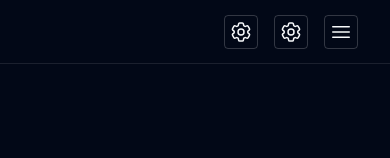
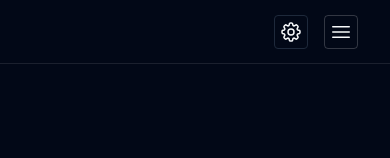
Before and after one commit to davi-souzadev/my-portfolio, a React (Vite) app: page / in a window 390 px wide. Shown: the top 158 px of the page. Built offline with nearby package versions, Linux system fonts and the light colour scheme.

Commit message:
refactor: svg

```diff
--- a/src/components/Navbar/index.tsx
+++ b/src/components/Navbar/index.tsx
@@ -7,24 +7,41 @@ import {
   DropdownMenuSeparator,
   DropdownMenuTrigger,
 } from "@/components/ui/dropdown-menu"
+import { useTheme } from "@/components/ThemeProvider"
 
 export function Navbar() {
   const [isOptionsOpen, setIsOptionOpen] = useState(false)
-  const [isMenuOpen, setIsMenuOpen] = useState(false)
+  const { setTheme } = useTheme()
 
   function toggleOpenOptions() {
     setIsOptionOpen(!isOptionsOpen)
   }
-  function toggleNavbarOptions() {
-    setIsMenuOpen(!isMenuOpen)
-  }
 
   return (
     <nav className="bg-transparent ">
-      <div className="max-w-6xl mx-auto px-4 border-b-[1px] border-gray-100 border-opacity-10 h-16">
-        <div className="flex justify-between">
-          <div className="hidden md:flex space-x-4">
-            <a href="">Davi Souza</a>
+      <div className="w-dvw mx-auto px-4 border-b-[1px] border-gray-100 border-opacity-10 h-16 flex items-center justify-around">
+        <div className="flex">
+          <div className="hidden md:flex space-x-1 items-center font-bold text-2xl">
+            <a
+              href="#about"
+              className="flex"
+            >
+              <svg
+                xmlns="http://www.w3.org/2000/svg"
+                fill="none"
+                viewBox="0 0 24 24"
+                strokeWidth={1.5}
+                stroke="currentColor"
+                className="w-8 h-8"
+              >
+                <path
+                  strokeLinecap="round"
+                  strokeLinejoin="round"
+                  d="m6.75 7.5 3 2.25-3 2.25m4.5 0h3m-9 8.25h13.5A2.25 2.25 0 0 0 21 18V6a2.25 2.25 0 0 0-2.25-2.25H5.25A2.25 2.25 0 0 0 3 6v12a2.25 2.25 0 0 0 2.25 2.25Z"
+                />
+              </svg>
+              Davi Souza
+            </a>
           </div>
         </div>
 
@@ -56,15 +73,16 @@ export function Navbar() {
         </div>
 
         <div className="md:hidden w-full h-full flex justify-end items-center">
-          <button
-            className="border-[1px] p-1 rounded border-gray-100 border-opacity-20 mr-4"
-            onClick={toggleOpenOptions}
+          <DropdownMenu
+            open={isOptionsOpen}
+            onOpenChange={toggleOpenOptions}
           >
+            <DropdownMenuTrigger className="border-[1px] p-1 rounded  mr-4">
               <svg
                 xmlns="http://www.w3.org/2000/svg"
                 fill="none"
                 viewBox="0 0 24 24"
-              stroke-width="1.5"
+                strokeWidth={1.5}
                 stroke="currentColor"
                 className={`w-6 h-6 ${
                   isOptionsOpen
@@ -73,59 +91,98 @@ export function Navbar() {
                 }`}
               >
                 <path
-                stroke-linecap="round"
-                stroke-linejoin="round"
-                d="M9.594 3.94c.09-.542.56-.94 1.11-.94h2.593c.55 0 1.02.398 1.11.94l.213 1.281c.063.374.313.686.645.87.074.04.147.083.22.127.325.196.72.257 1.075.124l1.217-.456a1.125 1.125 0 0 1 1.37.49l1.296 2.247a1.125 1.125 0 0 1-.26 1.431l-1.003.827c-.293.241-.438.613-.43.992a7.723 7.723 0 0 1 0 .255c-.008.378.137.75.43.991l1.004.827c.424.35.534.955.26 1.43l-1.298 2.247a1.125 1.125 0 0 1-1.369.491l-1.217-.456c-.355-.133-.75-.072-1.076.124a6.47 6.47 0 0 1-.22.128c-.331.183-.581.495-.644.869l-.213 1.281c-.09.543-.56.94-1.11.94h-2.594c-.55 0-1.019-.398-1.11-.94l-.213-1.281c-.062-.374-.312-.686-.644-.87a6.52 6.52 0 0 1-.22-.127c-.325-.196-.72-.257-1.076-.124l-1.217.456a1.125 1.125 0 0 1-1.369-.49l-1.297-2.247a1.125 1.125 0 0 1 .26-1.431l1.004-.827c.292-.24.437-.613.43-.991a6.932 6.932 0 0 1 0-.255c.007-.38-.138-.751-.43-.992l-1.004-.827a1.125 1.125 0 0 1-.26-1.43l1.297-2.247a1.125 1.125 0 0 1 1.37-.491l1.216.456c.356.133.751.072 1.076-.124.072-.044.146-.086.22-.128.332-.183.582-.495.644-.869l.214-1.28Z"
+                  strokeLinecap="round"
+                  strokeLinejoin="round"
+                  d="M10.343 3.94c.09-.542.56-.94 1.11-.94h1.093c.55 0 1.02.398 1.11.94l.149.894c.07.424.384.764.78.93.398.164.855.142 1.205-.108l.737-.527a1.125 1.125 0 0 1 1.45.12l.773.774c.39.389.44 1.002.12 1.45l-.527.737c-.25.35-.272.806-.107 1.204.165.397.505.71.93.78l.893.15c.543.09.94.559.94 1.109v1.094c0 .55-.397 1.02-.94 1.11l-.894.149c-.424.07-.764.383-.929.78-.165.398-.143.854.107 1.204l.527.738c.32.447.269 1.06-.12 1.45l-.774.773a1.125 1.125 0 0 1-1.449.12l-.738-.527c-.35-.25-.806-.272-1.203-.107-.398.165-.71.505-.781.929l-.149.894c-.09.542-.56.94-1.11.94h-1.094c-.55 0-1.019-.398-1.11-.94l-.148-.894c-.071-.424-.384-.764-.781-.93-.398-.164-.854-.142-1.204.108l-.738.527c-.447.32-1.06.269-1.45-.12l-.773-.774a1.125 1.125 0 0 1-.12-1.45l.527-.737c.25-.35.272-.806.108-1.204-.165-.397-.506-.71-.93-.78l-.894-.15c-.542-.09-.94-.56-.94-1.109v-1.094c0-.55.398-1.02.94-1.11l.894-.149c.424-.07.765-.383.93-.78.165-.398.143-.854-.108-1.204l-.526-.738a1.125 1.125 0 0 1 .12-1.45l.773-.773a1.125 1.125 0 0 1 1.45-.12l.737.527c.35.25.807.272 1.204.107.397-.165.71-.505.78-.929l.15-.894Z"
                 />
                 <path
-                stroke-linecap="round"
-                stroke-linejoin="round"
+                  strokeLinecap="round"
+                  strokeLinejoin="round"
                   d="M15 12a3 3 0 1 1-6 0 3 3 0 0 1 6 0Z"
                 />
               </svg>
-          </button>
-          <DropdownMenu>
-            <DropdownMenuTrigger
-              className="border-[1px] p-1 rounded border-gray-100 border-opacity-20 mr-4"
-              onClick={toggleOpenOptions}
+            </DropdownMenuTrigger>
+            <DropdownMenuContent className="mt-3">
+              <DropdownMenuLabel>Tema</DropdownMenuLabel>
+              <DropdownMenuItem
+                className="ml-4 text-base"
+                onClick={() => setTheme("dark")}
               >
                 <svg
                   xmlns="http://www.w3.org/2000/svg"
                   fill="none"
                   viewBox="0 0 24 24"
-                stroke-width="1.5"
+                  strokeWidth={1.5}
                   stroke="currentColor"
-                className={`w-6 h-6 ${
-                  isOptionsOpen
-                    ? "rotate-180 transition ease-in-out delay-100"
-                    : "-rotate-180 transition ease-in-out delay-100"
-                }`}
+                  className="w-5 h-5 mr-2"
                 >
                   <path
-                  stroke-linecap="round"
-                  stroke-linejoin="round"
-                  d="M9.594 3.94c.09-.542.56-.94 1.11-.94h2.593c.55 0 1.02.398 1.11.94l.213 1.281c.063.374.313.686.645.87.074.04.147.083.22.127.325.196.72.257 1.075.124l1.217-.456a1.125 1.125 0 0 1 1.37.49l1.296 2.247a1.125 1.125 0 0 1-.26 1.431l-1.003.827c-.293.241-.438.613-.43.992a7.723 7.723 0 0 1 0 .255c-.008.378.137.75.43.991l1.004.827c.424.35.534.955.26 1.43l-1.298 2.247a1.125 1.125 0 0 1-1.369.491l-1.217-.456c-.355-.133-.75-.072-1.076.124a6.47 6.47 0 0 1-.22.128c-.331.183-.581.495-.644.869l-.213 1.281c-.09.543-.56.94-1.11.94h-2.594c-.55 0-1.019-.398-1.11-.94l-.213-1.281c-.062-.374-.312-.686-.644-.87a6.52 6.52 0 0 1-.22-.127c-.325-.196-.72-.257-1.076-.124l-1.217.456a1.125 1.125 0 0 1-1.369-.49l-1.297-2.247a1.125 1.125 0 0 1 .26-1.431l1.004-.827c.292-.24.437-.613.43-.991a6.932 6.932 0 0 1 0-.255c.007-.38-.138-.751-.43-.992l-1.004-.827a1.125 1.125 0 0 1-.26-1.43l1.297-2.247a1.125 1.125 0 0 1 1.37-.491l1.216.456c.356.133.751.072 1.076-.124.072-.044.146-.086.22-.128.332-.183.582-.495.644-.869l.214-1.28Z"
+                    strokeLinecap="round"
+                    strokeLinejoin="round"
+                    d="M21.752 15.002A9.72 9.72 0 0 1 18 15.75c-5.385 0-9.75-4.365-9.75-9.75 0-1.33.266-2.597.748-3.752A9.753 9.753 0 0 0 3 11.25C3 16.635 7.365 21 12.75 21a9.753 9.753 0 0 0 9.002-5.998Z"
                   />
+                </svg>
+                Escuro
+              </DropdownMenuItem>
+              <DropdownMenuItem
+                className="ml-4 text-base"
+                onClick={() => setTheme("light")}
+              >
+                <svg
+                  xmlns="http://www.w3.org/2000/svg"
+                  fill="none"
+                  viewBox="0 0 24 24"
+                  strokeWidth={1.5}
+                  stroke="currentColor"
+                  className="w-5 h-5 mr-2"
+                >
                   <path
-                  stroke-linecap="round"
-                  stroke-linejoin="round"
-                  d="M15 12a3 3 0 1 1-6 0 3 3 0 0 1 6 0Z"
+                    strokeLinecap="round"
+                    strokeLinejoin="round"
+                    d="M12 3v2.25m6.364.386-1.591 1.591M21 12h-2.25m-.386 6.364-1.591-1.591M12 18.75V21m-4.773-4.227-1.591 1.591M5.25 12H3m4.227-4.773L5.636 5.636M15.75 12a3.75 3.75 0 1 1-7.5 0 3.75 3.75 0 0 1 7.5 0Z"
+                  />
+                </svg>
+                Claro
+              </DropdownMenuItem>
+
+              <DropdownMenuSeparator className="" />
+
+              <DropdownMenuLabel>Idioma</DropdownMenuLabel>
+              <DropdownMenuItem className="ml-4 text-base">Português</DropdownMenuItem>
+              <DropdownMenuItem className="ml-4 text-base">Inglês</DropdownMenuItem>
+            </DropdownMenuContent>
+          </DropdownMenu>
+
+          <DropdownMenu>
+            <DropdownMenuTrigger className="border-[1px] p-1 rounded border-gray-100 border-opacity-20 mr-4">
+              <svg
+                xmlns="http://www.w3.org/2000/svg"
+                fill="none"
+                viewBox="0 0 24 24"
+                strokeWidth={1.5}
+                stroke="currentColor"
+                className="w-6 h-6"
+              >
+                <path
+                  strokeLinecap="round"
+                  strokeLinejoin="round"
+                  d="M3.75 6.75h16.5M3.75 12h16.5m-16.5 5.25h16.5"
                 />
               </svg>
             </DropdownMenuTrigger>
-            <DropdownMenuContent className="w-dvw bg-neutral-900 text-white border-none border-b-[1px] rounded-b-lg mt-3">
+            <DropdownMenuContent className=" border-none border-b-[1px] rounded-b-lg mt-3">
               <DropdownMenuItem className="ml-4 text-base">
                 <svg
                   xmlns="http://www.w3.org/2000/svg"
                   fill="none"
                   viewBox="0 0 24 24"
-                  stroke-width="1.5"
+                  strokeWidth={1.5}
                   stroke="currentColor"
                   className="w-4 h-4 mr-2"
                 >
                   <path
-                    stroke-linecap="round"
-                    stroke-linejoin="round"
+                    strokeLinecap="round"
+                    strokeLinejoin="round"
                     d="M12 6.042A8.967 8.967 0 0 0 6 3.75c-1.052 0-2.062.18-3 .512v14.25A8.987 8.987 0 0 1 6 18c2.305 0 4.408.867 6 2.292m0-14.25a8.966 8.966 0 0 1 6-2.292c1.052 0 2.062.18 3 .512v14.25A8.987 8.987 0 0 0 18 18a8.967 8.967 0 0 0-6 2.292m0-14.25v14.25"
                   />
                 </svg>
@@ -137,13 +194,13 @@ export function Navbar() {
                   xmlns="http://www.w3.org/2000/svg"
                   fill="none"
                   viewBox="0 0 24 24"
-                  stroke-width="1.5"
+                  strokeWidth={1.5}
                   stroke="currentColor"
                   className="w-4 h-4 mr-2"
                 >
                   <path
-                    stroke-linecap="round"
-                    stroke-linejoin="round"
+                    strokeLinecap="round"
+                    strokeLinejoin="round"
                     d="M2.25 12.75V12A2.25 2.25 0 0 1 4.5 9.75h15A2.25 2.25 0 0 1 21.75 12v.75m-8.69-6.44-2.12-2.12a1.5 1.5 0 0 0-1.061-.44H4.5A2.25 2.25 0 0 0 2.25 6v12a2.25 2.25 0 0 0 2.25 2.25h15A2.25 2.25 0 0 0 21.75 18V9a2.25 2.25 0 0 0-2.25-2.25h-5.379a1.5 1.5 0 0 1-1.06-.44Z"
                   />
                 </svg>
@@ -156,89 +213,14 @@ export function Navbar() {
                   xmlns="http://www.w3.org/2000/svg"
                   fill="none"
                   viewBox="0 0 24 24"
-                  stroke-width="1.5"
+                  strokeWidth={1.5}
                   stroke="currentColor"
                   className="w-4 h-4 mr-2"
                 >
                   <path
-                    stroke-linecap="round"
-                    stroke-linejoin="round"
-                    d="M20.25 3.75v4.5m0-4.5h-4.5m4.5 0-6 6m3 12c-8.284 0-15-6.716-15-15V4.5A2.25 2.25 0 0 1 4.5 2.25h1.372c.516 0 .966.351 1.091.852l1.106 4.423c.11.44-.054.902-.417 1.173l-1.293.97a1.062 1.062 0 0 0-.38 1.21 12.035 12.035 0 0 0 7.143 7.143c.441.162.928-.004 1.21-.38l.97-1.293a1.125 1.125 0 0 1 1.173-.417l4.423 1.106c.5.125.852.575.852 1.091V19.5a2.25 2.25 0 0 1-2.25 2.25h-2.25Z"
-                  />
-                </svg>
-
-                <a href="#contact">Contato</a>
-              </DropdownMenuItem>
-            </DropdownMenuContent>
-          </DropdownMenu>
-          <DropdownMenu>
-            <DropdownMenuTrigger className="border-[1px] p-1 rounded border-gray-100 border-opacity-20 mr-4">
-              <svg
-                xmlns="http://www.w3.org/2000/svg"
-                fill="none"
-                viewBox="0 0 24 24"
-                stroke-width="1.5"
-                stroke="currentColor"
-                className="w-6 h-6"
-              >
-                <path
-                  stroke-linecap="round"
-                  stroke-linejoin="round"
-                  d="M3.75 6.75h16.5M3.75 12h16.5m-16.5 5.25h16.5"
-                />
-              </svg>
-            </DropdownMenuTrigger>
-            <DropdownMenuContent className="w-dvw bg-neutral-900 text-white border-none border-b-[1px] rounded-b-lg mt-3">
-              <DropdownMenuItem className="ml-4 text-base">
-                <svg
-                  xmlns="http://www.w3.org/2000/svg"
-                  fill="none"
-                  viewBox="0 0 24 24"
-                  stroke-width="1.5"
-                  stroke="currentColor"
-                  className="w-4 h-4 mr-2"
-                >
-                  <path
-                    stroke-linecap="round"
-                    stroke-linejoin="round"
-                    d="M12 6.042A8.967 8.967 0 0 0 6 3.75c-1.052 0-2.062.18-3 .512v14.25A8.987 8.987 0 0 1 6 18c2.305 0 4.408.867 6 2.292m0-14.25a8.966 8.966 0 0 1 6-2.292c1.052 0 2.062.18 3 .512v14.25A8.987 8.987 0 0 0 18 18a8.967 8.967 0 0 0-6 2.292m0-14.25v14.25"
-                  />
-                </svg>
-
-                <a href="#about">Sobre</a>
-              </DropdownMenuItem>
-              <DropdownMenuItem className="ml-4 text-base">
-                <svg
-                  xmlns="http://www.w3.org/2000/svg"
-                  fill="none"
-                  viewBox="0 0 24 24"
-                  stroke-width="1.5"
-                  stroke="currentColor"
-                  className="w-4 h-4 mr-2"
-                >
-                  <path
-                    stroke-linecap="round"
-                    stroke-linejoin="round"
-                    d="M2.25 12.75V12A2.25 2.25 0 0 1 4.5 9.75h15A2.25 2.25 0 0 1 21.75 12v.75m-8.69-6.44-2.12-2.12a1.5 1.5 0 0 0-1.061-.44H4.5A2.25 2.25 0 0 0 2.25 6v12a2.25 2.25 0 0 0 2.25 2.25h15A2.25 2.25 0 0 0 21.75 18V9a2.25 2.25 0 0 0-2.25-2.25h-5.379a1.5 1.5 0 0 1-1.06-.44Z"
-                  />
-                </svg>
-
-                <a href="#projects">Projetos</a>
-              </DropdownMenuItem>
-
-              <DropdownMenuItem className="ml-4 text-base">
-                <svg
-                  xmlns="http://www.w3.org/2000/svg"
-                  fill="none"
-                  viewBox="0 0 24 24"
-                  stroke-width="1.5"
-                  stroke="currentColor"
-                  className="w-4 h-4 mr-2"
-                >
-                  <path
-                    stroke-linecap="round"
-                    stroke-linejoin="round"
-                    d="M20.25 3.75v4.5m0-4.5h-4.5m4.5 0-6 6m3 12c-8.284 0-15-6.716-15-15V4.5A2.25 2.25 0 0 1 4.5 2.25h1.372c.516 0 .966.351 1.091.852l1.106 4.423c.11.44-.054.902-.417 1.173l-1.293.97a1.062 1.062 0 0 0-.38 1.21 12.035 12.035 0 0 0 7.143 7.143c.441.162.928-.004 1.21-.38l.97-1.293a1.125 1.125 0 0 1 1.173-.417l4.423 1.106c.5.125.852.575.852 1.091V19.5a2.25 2.25 0 0 1-2.25 2.25h-2.25Z"
+                    strokeLinecap="round"
+                    strokeLinejoin="round"
+                    d="M14.25 9.75v-4.5m0 4.5h4.5m-4.5 0 6-6m-3 18c-8.284 0-15-6.716-15-15V4.5A2.25 2.25 0 0 1 4.5 2.25h1.372c.516 0 .966.351 1.091.852l1.106 4.423c.11.44-.054.902-.417 1.173l-1.293.97a1.062 1.062 0 0 0-.38 1.21 12.035 12.035 0 0 0 7.143 7.143c.441.162.928-.004 1.21-.38l.97-1.293a1.125 1.125 0 0 1 1.173-.417l4.423 1.106c.5.125.852.575.852 1.091V19.5a2.25 2.25 0 0 1-2.25 2.25h-2.25Z"
                   />
                 </svg>
 
```
Lines whose indentation alone changed are shown as unchanged.
